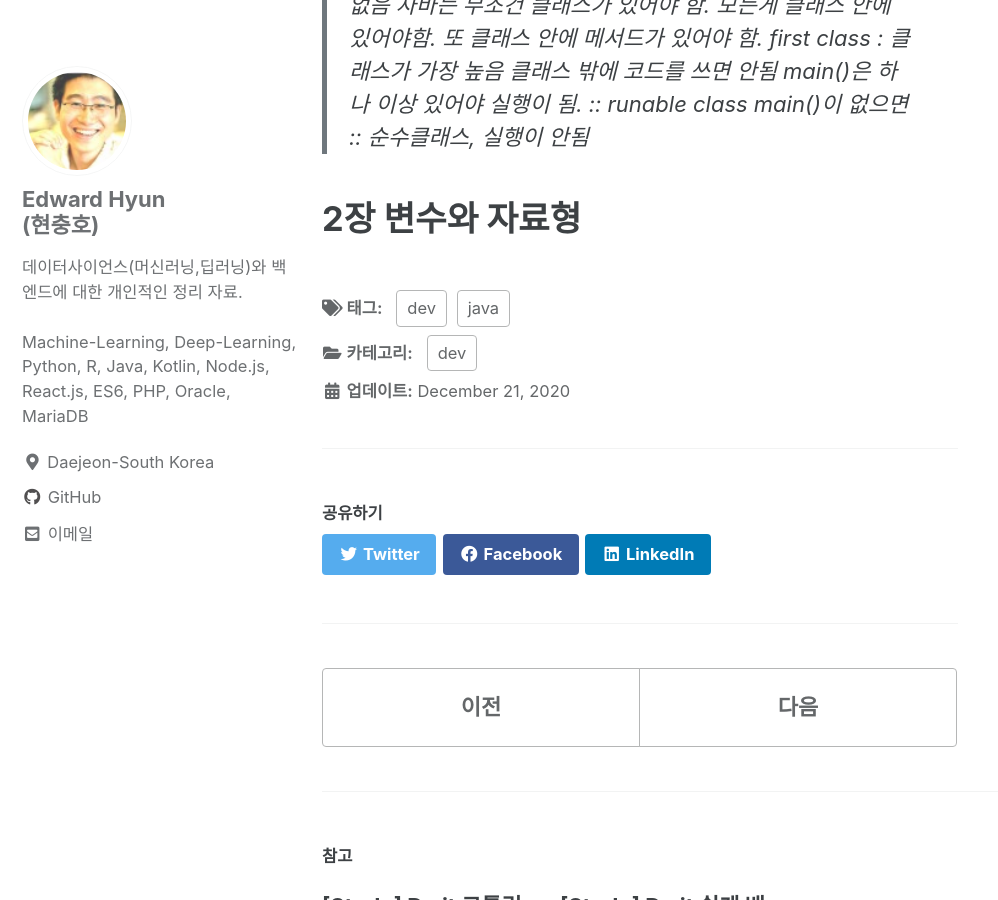
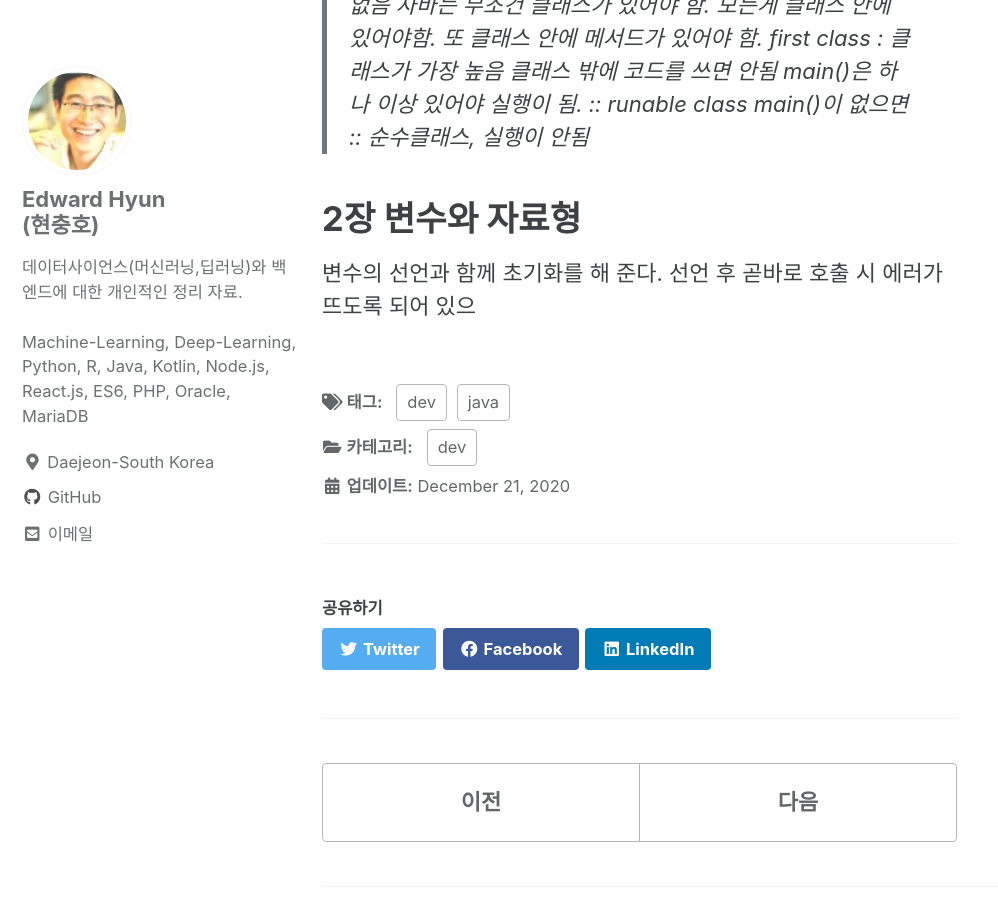
Before and after one commit to iamhch24/iamhch24.github.io, a Jekyll site: the page built from _posts/2020-12-21-[Study] Do it 자바 프로그래밍 입문.md, in a window 1280 px wide and 900 px high, scrolled down 1207 px. Shown: the whole window, without its empty margins (0-998 px from the left). Built offline with Jekyll 4.4.1, drawn with Linux system fonts in a browser that asks for light colours; cached includes are drawn as plain includes.

Commit message:
_posts/2020-12-21-[Study] Do it 자바 프로그래밍 입문.md updated from https://stackedit.io/

```diff
--- a/_posts/2020-12-21-[Study] Do it 자바 프로그래밍 입문.md
+++ b/_posts/2020-12-21-[Study] Do it 자바 프로그래밍 입문.md
@@ -46,11 +46,12 @@ toc: true
 
 # 2장 변수와 자료형
 
-
+변수의 선언과 함께 초기화를 해 준다.
+선언 후 곧바로 호출 시 에러가 뜨도록 되어 있으
 
 
 <!--stackedit_data:
-eyJoaXN0b3J5IjpbNTY4MjIyMjc2LC04NzU0OTA5MzcsMjc2Mj
-UzNjEsLTEyNjg0ODM4ODUsMTY3NDYzNzg1OSwxMDQ5MTYxODk1
-LC0xNDMxNjc5NzIzXX0=
+eyJoaXN0b3J5IjpbLTYzMTg5OTg2Niw1NjgyMjIyNzYsLTg3NT
+Q5MDkzNywyNzYyNTM2MSwtMTI2ODQ4Mzg4NSwxNjc0NjM3ODU5
+LDEwNDkxNjE4OTUsLTE0MzE2Nzk3MjNdfQ==
 -->
```
